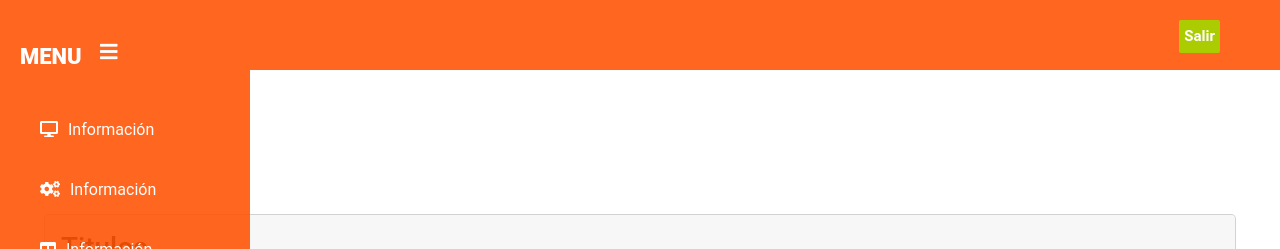
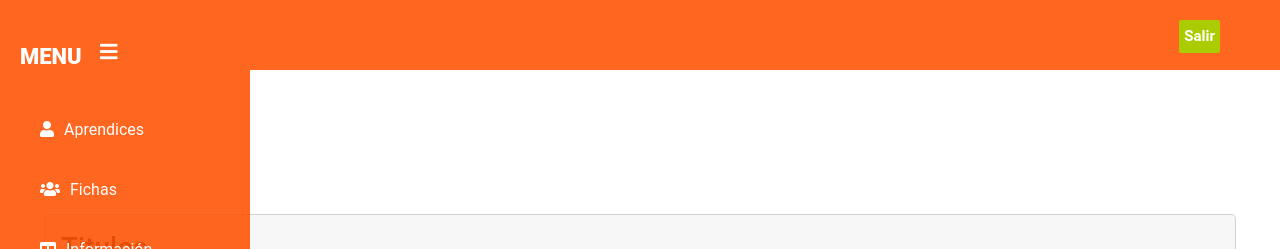
Before and after one commit to Alex-tintor/e_productiva, an Angular app: page /contratacion in a window 1280 px wide. Shown: the top 249 px of the page. Built offline with nearby package versions, Linux system fonts and the light colour scheme.

Commit message:
Update contratacion.component.html

```diff
--- a/src/app/views/principal/contratacion/contratacion.component.html
+++ b/src/app/views/principal/contratacion/contratacion.component.html
@@ -18,7 +18,7 @@
         <h3>Menu<span></span></h3>
       </div>
       <div class="right_area">
-        <a href="#" class="logout_btn">Salir</a>
+        <a routerLink="/componente" class="logout_btn">Salir</a>
       </div>
     </header>
     <div class="mobile_nav">
@@ -27,8 +27,8 @@
         <i class="fa fa-bars nav_btn"></i>
       </div>
       <div class="mobile_nav_items">
-        <a href="#"><i class="fas fa-desktop"></i><span>Información</span></a>
-        <a href="#"><i class="fas fa-cogs"></i><span>Información</span></a>
+        <a href="#"><i class="fa-solid fa-users"></i><span>Aprendices</span></a>
+        <a href="#"><i class="fa-solid fa-screen-users"></i><span>Fichas </span></a>
         <a href="#"><i class="fas fa-table"></i><span>Información</span></a>
         <a href="#"><i class="fas fa-th"></i><span>Información</span></a>
         <a href="#"><i class="fas fa-info-circle"></i><span>Información</span></a>
@@ -38,8 +38,8 @@
 
     <div class="sidebar">
 
-      <a href="#"><i class="fas fa-desktop"></i><span>Información</span></a>
-      <a href="#"><i class="fas fa-cogs"></i><span>Información</span></a>
+      <a href="#"><i class="fas fa-user"></i><span>Aprendices</span></a>
+      <a href="#"><i class="fas fa-users"></i><span>Fichas </span></a>
       <a href="#"><i class="fas fa-table"></i><span>Información</span></a>
       <a href="#"><i class="fas fa-th"></i><span>Información</span></a>
       <a href="#"><i class="fas fa-info-circle"></i><span>Información</span></a>
```
